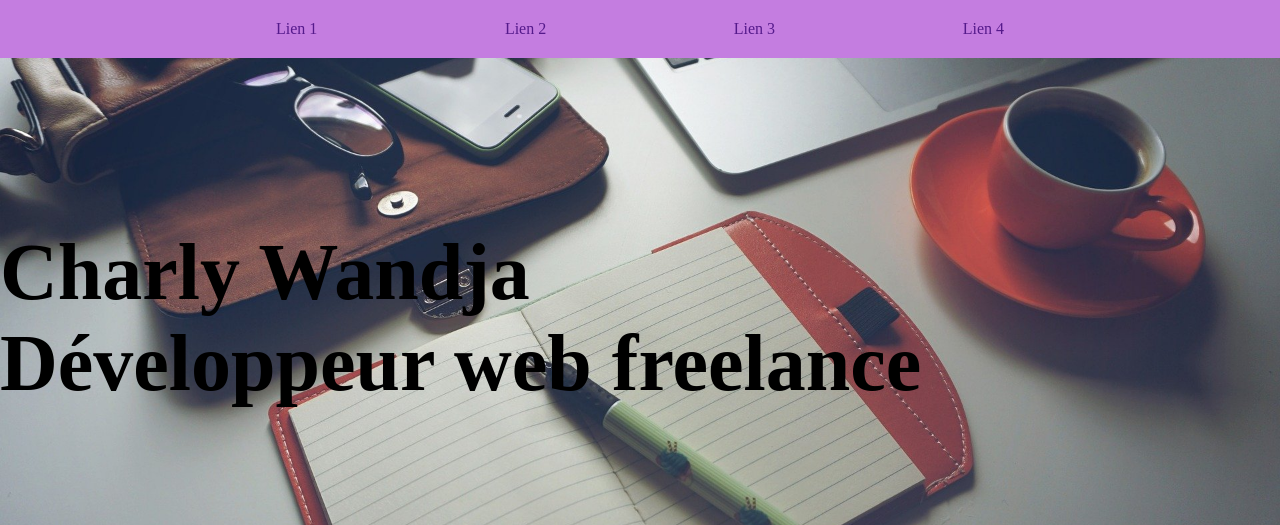
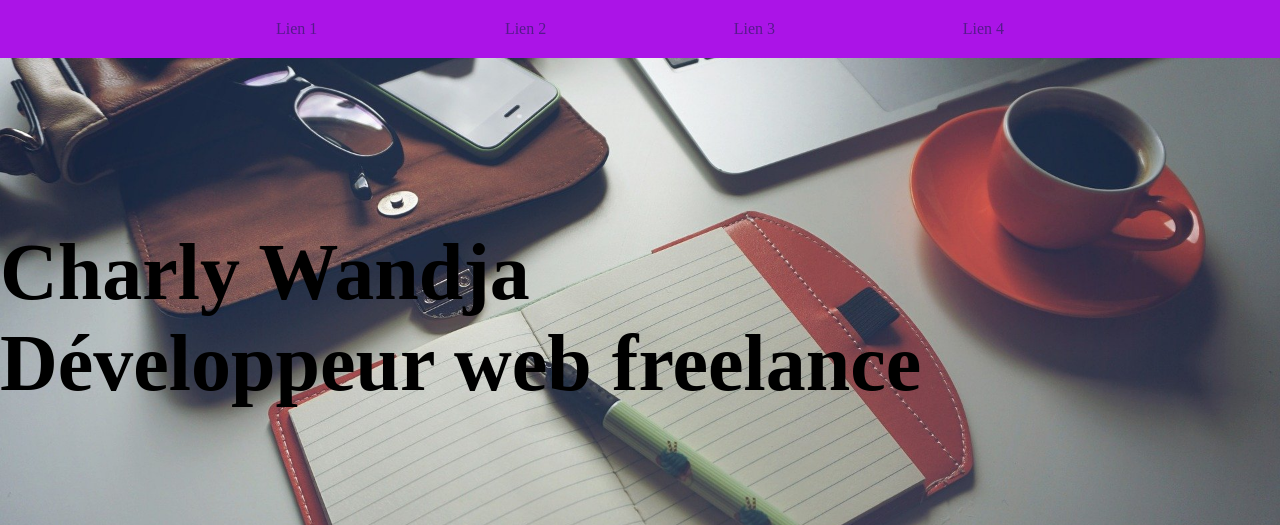
Before and after one commit to TheodoreGoales/testsitemobile, a plain HTML site: page index.html in a window 1280 px wide. Shown: the top 525 px of the page. Drawn offline with Linux system fonts and the light colour scheme.

Commit message:
deuxieme commit

```diff
--- a/css/style.css
+++ b/css/style.css
@@ -19,7 +19,7 @@ ul{
 }
 
 nav{
-    background-color: rgb(196, 125, 224);
+    background-color: rgb(171, 20, 231);
     position:fixed;
     width:100%;
     top:0;
@@ -153,7 +153,7 @@ footer a{
     padding:0
 }
 
-@media(max-width: 768px){
+@media(max-width: 1081px){
     main > section{
         padding: 50px 20px;
     }
```
